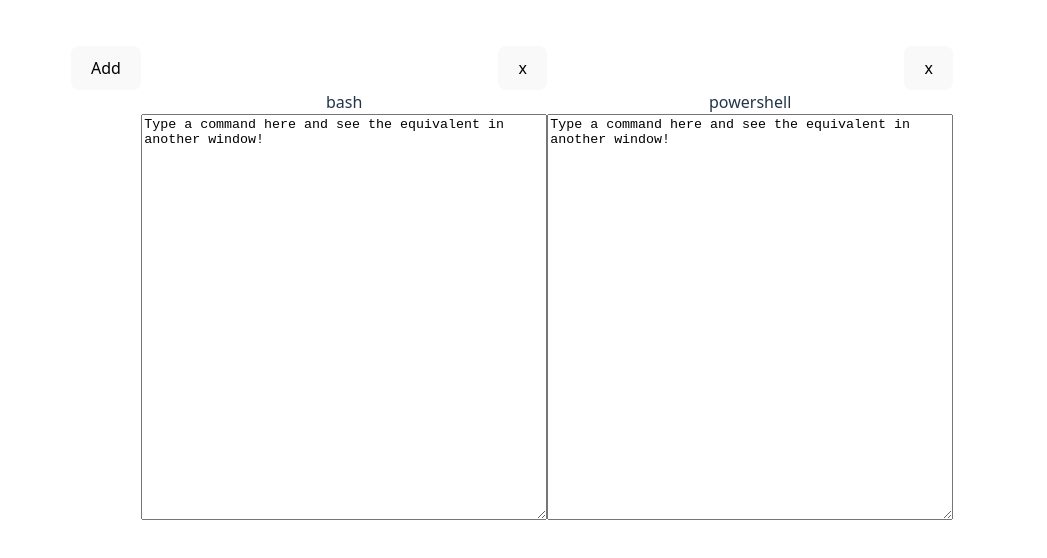
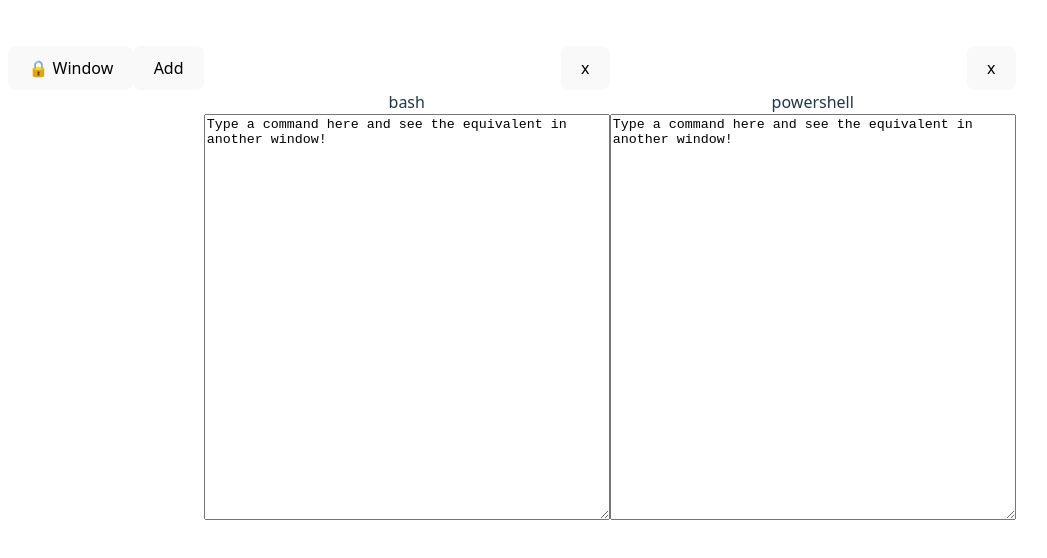
Before and after one commit to zrfox/bash-to-powershell, a React (Vite) app: page / in a window 1280 px wide. Shown: the part 114-672 px from the top of the page, without its empty margins (128-1175 px from the left). Built offline with nearby package versions, Linux system fonts and the light colour scheme.

Commit message:
Add lock button and update styles.

```diff
--- a/index.html
+++ b/index.html
@@ -2,7 +2,6 @@
 <html lang="en">
   <head>
     <meta charset="UTF-8" />
-    <link rel="icon" type="image/svg+xml" href="/vite.svg" />
     <meta name="viewport" content="width=device-width, initial-scale=1.0" />
     <title>bashtopowershell.xyz</title>
   </head>
--- a/src/components/InputWindow.jsx
+++ b/src/components/InputWindow.jsx
@@ -5,11 +5,12 @@
 import { commandById } from '../utils/commandIndex';
 import { flagById } from '../utils/flagIndex';
 
-function InputWindow({ onRemove, languageName, setTextHandler, nId, setActiveWindowIdHandler, commandIds, activeWindowId, text, textAreaSize, setTextAreaSize, activeWindowsBoolean }){
+function InputWindow({ onRemove, languageName, setTextHandler, nId, setActiveWindowIdHandler, commandIds, activeWindowId, text, textAreaSize, setTextAreaSize, activeWindowsBoolean, lockWindows, setLockWindows }){
 
     const inputTextAreaId = useId();
 
     function setTextAreaSizeHandler(e) {
+        if (lockWindows == false) return;
         console.log("setTextArea called!");
         setTextAreaSize([e.target.offsetWidth, e.target.offsetHeight])
     }
--- a/src/index.css
+++ b/src/index.css
@@ -111,3 +111,14 @@
   flex-grow: 1;
 
 }
+
+.outside-input-container-right {
+  display: flex;
+  flex-direction: row-reverse;
+}
+
+.lock-button {
+  display: inline-flex;
+
+
+}
--- a/src/pages/HomePage.jsx
+++ b/src/pages/HomePage.jsx
@@ -21,6 +21,7 @@
 const [commandIds, setCommandId] = useState([]);
 // maintains uniform window size for all InputWindows
 const [textAreaSize, setTextAreaSize] = useState([400, 400]);
+const [lockWindows, setLockWindows] = useState(true);
 
 function setActiveWindowIdHandler(windowId) {
     // clear placeholder text once activeWindowId is set.
@@ -79,6 +80,13 @@
     console.log(checkedText);
     matchText(checkedText, languageName);
 }
+
+function setLockWindowsHandler() {
+    return setLockWindows(!lockWindows);
+}
+
+
+
 /*
 function processText(inputText) {
    const cleanedText = tokenizeText(inputText);
@@ -121,8 +129,14 @@
 
     return (
         <>
+        <div className="outside-input-container-right" >
+        </div>
         <div className="input-windows-container">
+            <div>
+                <button className="lock-button" onClick={setLockWindowsHandler}>&#x1F512; Window</button>
+            </div>
             <div className="add-dialog-container">
+
                 {dialogOpen ? (
                     <div role="dialogue" className="dialogue">
                         {Object.entries(languages).map(([languageName, data]) => {
@@ -160,6 +174,8 @@
                     text={text}
                     textAreaSize={textAreaSize}
                     setTextAreaSize={setTextAreaSize}
+                    lockWindows={lockWindows}
+                    setLockWindows={setLockWindowsHandler}
                     activeWindowsBoolean={activeWindowsBoolean}
                     />
             ))}
```
Lines whose indentation alone changed are shown as unchanged.
